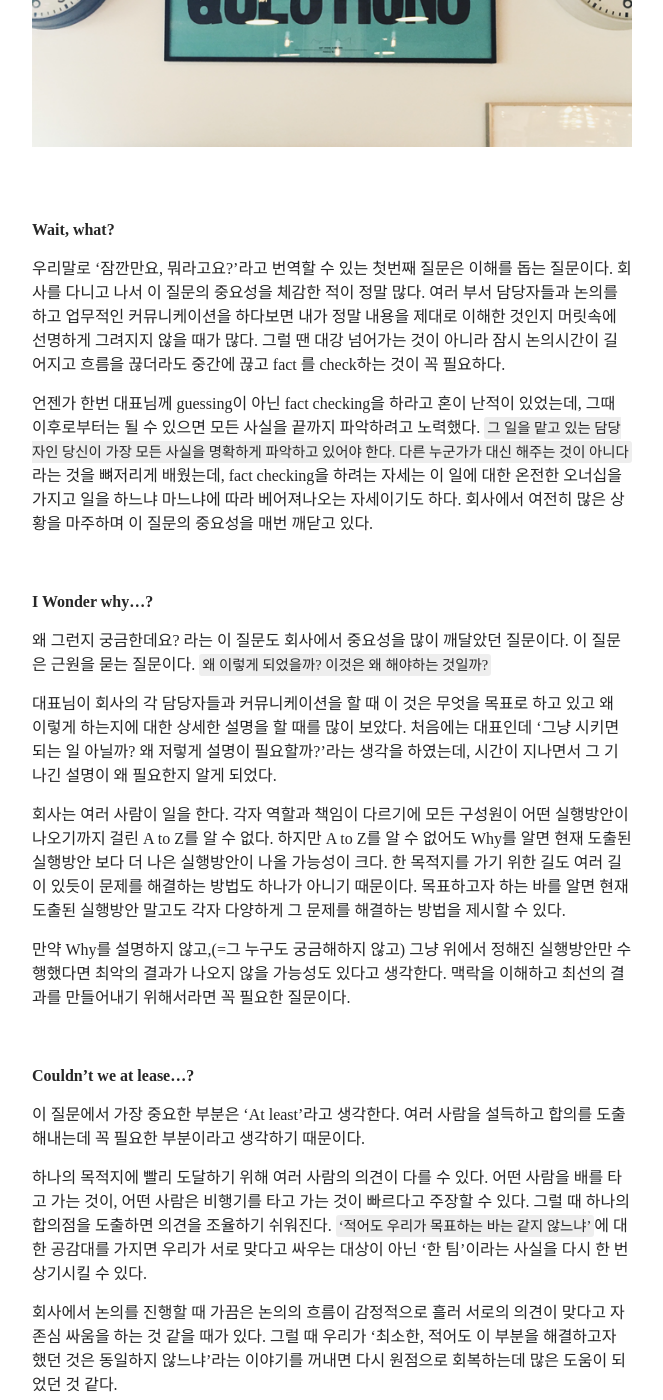
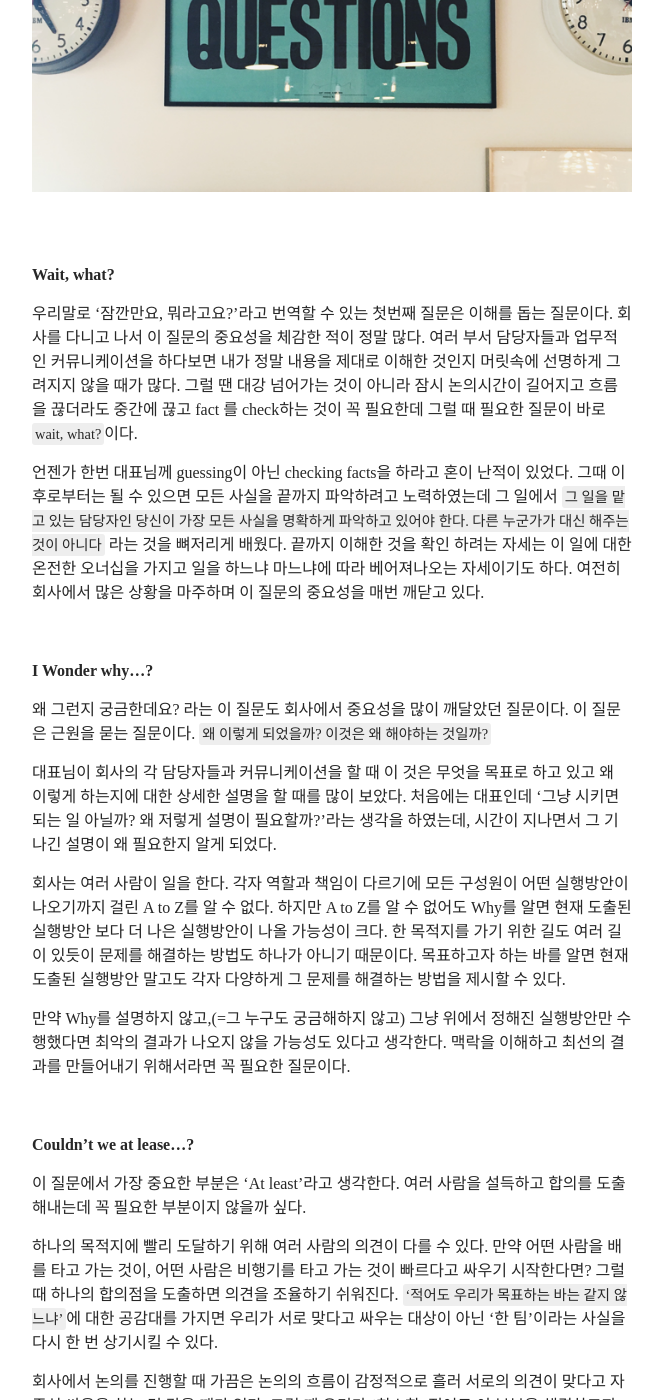
Before and after one commit to rohegg/rohegg.github.io, a Jekyll site: the page built from _posts/2017-10-05-하버드 마지막 강의.md, in a window 1280 px wide and 1400 px high, scrolled down 794 px. Shown: the whole window, without its empty margins (308-971 px from the left). Built offline with Jekyll 4.4.1, drawn with Linux system fonts in a browser that asks for light colours; some of the changed lines change nothing that is shown; some of the changed text lies outside the part shown.

Commit message:
no message

```diff
--- a/_posts/2017-10-05-하버드 마지막 강의.md
+++ b/_posts/2017-10-05-하버드 마지막 강의.md
@@ -8,11 +8,12 @@
 
 2016년 하버드 졸업 연설 내용이기도 한 이 책은 ‘Wait, what?’이라는 질문으로 시작한다. 살아가면서 질문을 하는 것은 정말 중요하며,어쩌면 해답보다 중요한 것이 좋은 질문이라고 하는 저자는 아래 5가지 질문을 인생에 있어 꼭 필요한 질문이라고 소개한다.
 
->1. Wait, What?
->2. I Wonder why…? (I Wonder if..?)
->3. Couldn’t we at lease…?
->4. How can I help?
->5. What really matters?
+
+- Wait, What?
+- I Wonder why…? (I Wonder if..?)
+- Couldn’t we at lease…?
+- How can I help?
+- What really matters?
 
 
 각 질문들이 왜 중요한지를 읽으며 계속해서 회사에서 배운(정확히 말하면 대표님께 배운) ‘일을 대하는 자세’가 많이 생각이 났다.
@@ -23,9 +24,9 @@
 
 **Wait, what?**
 
-우리말로 ‘잠깐만요, 뭐라고요?’라고 번역할 수 있는 첫번째 질문은 이해를 돕는 질문이다. 회사를 다니고 나서 이 질문의 중요성을 체감한 적이 정말 많다. 여러 부서 담당자들과 논의를 하고 업무적인 커뮤니케이션을 하다보면 내가 정말 내용을 제대로 이해한 것인지 머릿속에 선명하게 그려지지 않을 때가 많다. 그럴 땐 대강 넘어가는 것이 아니라 잠시 논의시간이 길어지고 흐름을 끊더라도 중간에 끊고 fact 를 check하는 것이 꼭 필요하다.
+우리말로 ‘잠깐만요, 뭐라고요?’라고 번역할 수 있는 첫번째 질문은 이해를 돕는 질문이다. 회사를 다니고 나서 이 질문의 중요성을 체감한 적이 정말 많다. 여러 부서 담당자들과 업무적인 커뮤니케이션을 하다보면 내가 정말 내용을 제대로 이해한 것인지 머릿속에 선명하게 그려지지 않을 때가 많다. 그럴 땐 대강 넘어가는 것이 아니라 잠시 논의시간이 길어지고 흐름을 끊더라도 중간에 끊고 fact 를 check하는 것이 꼭 필요한데 그럴 때 필요한 질문이 바로 ``wait, what?``이다.
 
-언젠가 한번 대표님께 guessing이 아닌 fact checking을 하라고 혼이 난적이 있었는데, 그때 이후로부터는 될 수 있으면 모든 사실을 끝까지 파악하려고 노력했다. ``그 일을 맡고 있는 담당자인 당신이 가장 모든 사실을 명확하게 파악하고 있어야 한다. 다른 누군가가 대신 해주는 것이 아니다`` 라는 것을 뼈저리게 배웠는데, fact checking을 하려는 자세는 이 일에 대한 온전한 오너십을 가지고 일을 하느냐 마느냐에 따라 베어져나오는 자세이기도 하다. 회사에서 여전히 많은 상황을 마주하며 이 질문의 중요성을 매번 깨닫고 있다.
+언젠가 한번 대표님께 guessing이 아닌 checking facts을 하라고 혼이 난적이 있었다. 그때 이후로부터는 될 수 있으면 모든 사실을 끝까지 파악하려고 노력하였는데 그 일에서 ``그 일을 맡고 있는 담당자인 당신이 가장 모든 사실을 명확하게 파악하고 있어야 한다. 다른 누군가가 대신 해주는 것이 아니다`` 라는 것을 뼈저리게 배웠다. 끝까지 이해한 것을 확인 하려는 자세는 이 일에 대한 온전한 오너십을 가지고 일을 하느냐 마느냐에 따라 베어져나오는 자세이기도 하다. 여전히 회사에서 많은 상황을 마주하며 이 질문의 중요성을 매번 깨닫고 있다.
 
 <br>
 
@@ -43,9 +44,9 @@
 
 **Couldn’t we at lease…?**
 
-이 질문에서 가장 중요한 부분은 ‘At least’라고 생각한다. 여러 사람을 설득하고 합의를 도출해내는데 꼭 필요한 부분이라고 생각하기 때문이다.
+이 질문에서 가장 중요한 부분은 ‘At least’라고 생각한다. 여러 사람을 설득하고 합의를 도출해내는데 꼭 필요한 부분이지 않을까 싶다.
 
-하나의 목적지에 빨리 도달하기 위해 여러 사람의 의견이 다를 수 있다. 어떤 사람을 배를 타고 가는 것이, 어떤 사람은 비행기를 타고 가는 것이 빠르다고 주장할 수 있다. 그럴 때 하나의 합의점을 도출하면 의견을 조율하기 쉬워진다. ``‘적어도 우리가 목표하는 바는 같지 않느냐’``에 대한 공감대를 가지면 우리가 서로 맞다고 싸우는 대상이 아닌 ‘한 팀’이라는 사실을 다시 한 번 상기시킬 수 있다.
+하나의 목적지에 빨리 도달하기 위해 여러 사람의 의견이 다를 수 있다. 만약 어떤 사람을 배를 타고 가는 것이, 어떤 사람은 비행기를 타고 가는 것이 빠르다고 싸우기 시작한다면? 그럴 때 하나의 합의점을 도출하면 의견을 조율하기 쉬워진다. ``‘적어도 우리가 목표하는 바는 같지 않느냐’``에 대한 공감대를 가지면 우리가 서로 맞다고 싸우는 대상이 아닌 ‘한 팀’이라는 사실을 다시 한 번 상기시킬 수 있다.
 
 회사에서 논의를 진행할 때 가끔은 논의의 흐름이 감정적으로 흘러 서로의 의견이 맞다고 자존심 싸움을 하는 것 같을 때가 있다. 그럴 때 우리가 ‘최소한, 적어도 이 부분을 해결하고자 했던 것은 동일하지 않느냐’라는 이야기를 꺼내면 다시 원점으로 회복하는데 많은 도움이 되었던 것 같다.
 
@@ -55,8 +56,25 @@
 
 내가 어떻게 도와줄 수 있느냐는 질문은 내가 상대방에게 들었을 때 정말 고마운 질문이었다. 가끔 회사의 PM님이나 다른 부서의 동료분들이 이렇게 물어봐주실 때가 있는데 그때마다 감동을 받았던 것 같다. 어떻게 도와줄 수 있느냐는 질문은 상대방을 배려한 질문이다. 내가 도와줄게, 내가 해줄게가 아닌 상대방에게 주권을 넘김으로써 도움이 필요한 대상이 명확하게 요청할 수 있도록 도와준다.
 
-나는 상대방에게, 혹은 다른 동료에게 이렇게 물어본 적이 있었던가..
+나는 누군가에게, 혹은 다른 동료에게 이렇게 물어본 적이 있었던가..
 
 <br>
 
 **What really matters?**
+
+일이 되게끔 하는데 있어 정말 꼭 필요한 질문이다. ``진짜 중요한 것은 무엇일까?``일 뿐만이 아니라 인생에도 꼭 필요한 질문이라는 생각을 했다.
+
+프로젝트를 진행하다 보면 일에 빠져서, 이해관계에 빠져서 본질을 놓치는 경우가 많다. 하지만 정말 중요한 것이 무엇인지 좌표가 명확하면  헤매지 않고 길을 갈 수 있다. 가끔 일이 진척이 되지 않고 각자 다른 말을 할 때면 정말 중요한 것이 무엇인지 다시금 떠올려보고 서로 align을 맞추고 갈 필요가 있다. 또한 그게 명확하지 않을 때는 잠깐 step back하고 다시 고민해보아야 한다.
+
+가끔 일이 잘 진행되지 않을 때, 혹은 잘못된 방향으로 가고 있다고 생각할 때 재호님이 자주 하던 말이 step back이다. step back하고 bird eye view로 다시 한번 문제에 대해 고민해보자고 할 때 처음엔 이 말의 뜻이 무엇인지 이해하지 못하고 왜 시간은 없는데 처음부터 다시 고민해보자고 하는지 이해하지 못했었는데...지금은 그 뜻이 무엇인지 너무 와닿는다.
+
+이게 없으면 망할까? 이것이 정말 중요한 것일까? 정말 본질은 무엇일까?
+시기 불문 중요한 질문이라는 생각이 들었다.
+
+<br>
+
+------------
+
+<br>
+
+지난 1년 반 동안 회사를 다니며 어떤 것을 배웠는가를 종종 떠올려볼 때가 있다. 일 뿐만 아니라 어떤 사건이 있고 나서 항상 무엇을 잃고 무엇을 얻었을까를 떠올려 보는데 이 책을 읽으며 지난 1년 반 동안 일을 대하는 자세를 많이 얻었구나하는 생각을 했다.
```
